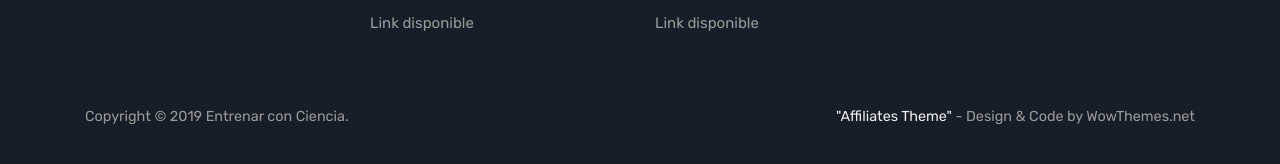
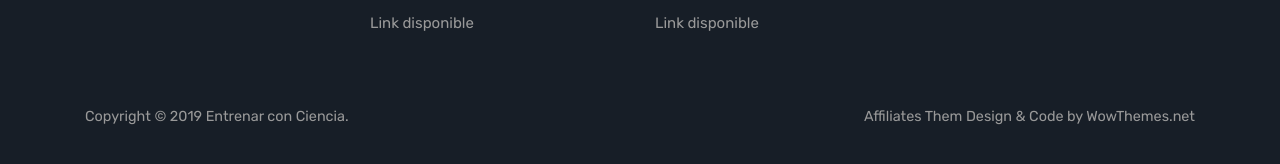
Before and after one commit to msanhueza/alex, a Jekyll site: the page built from index.html, in a window 1280 px wide and 900 px high, scrolled down 2330 px. Shown: the part 726-890 px from the top of the window. Built offline with Jekyll 4.4.1, drawn with Linux system fonts in a browser that asks for light colours; the list of posts is cut into pages by our own code.

Commit message:
Update default.html

```diff
--- a/_layouts/default.html
+++ b/_layouts/default.html
@@ -192,7 +192,7 @@
                 </p>
                 <p class="pull-right">
                 <!-- Please, leave credit to author unless you own a commercial license: https://www.wowthemes.net/freebies-license/ -->
-                <a target="_blank" href="https://www.wowthemes.net/free-jekyll-template-affiliates/">"Affiliates Theme"</a> - Design & Code by WowThemes.net
+                Affiliates Them Design & Code by WowThemes.net
                 </p>
                 <div class="clearfix"></div>
             </div>
```
